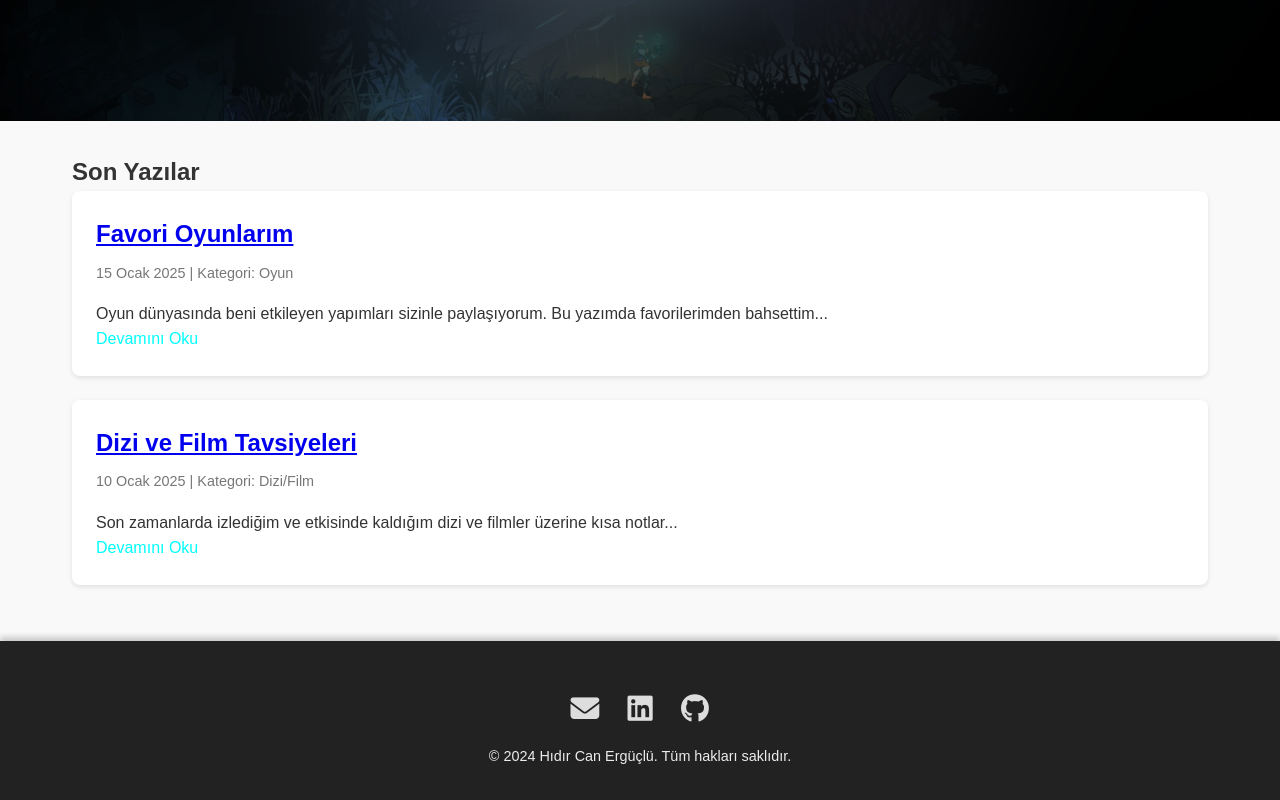
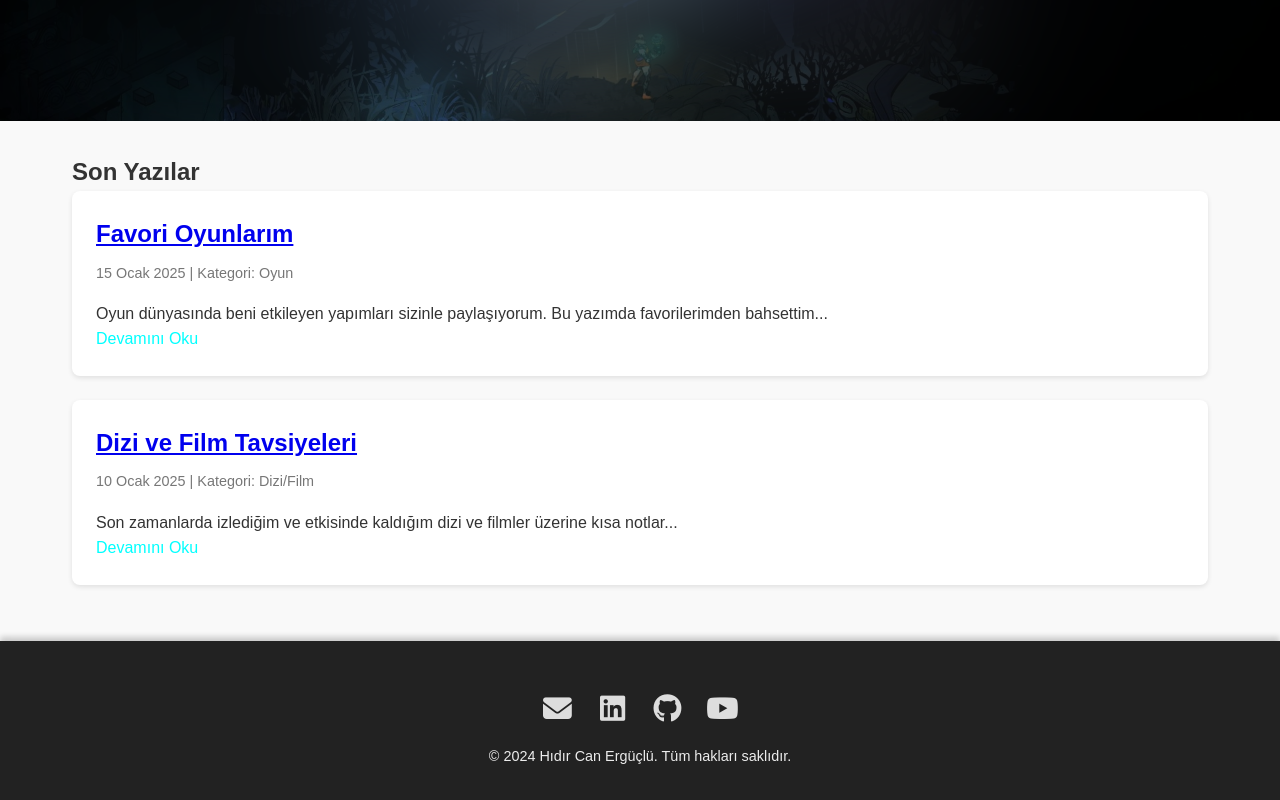
Before and after one commit to hidirerguclu93/hidircanerguclu-com-tr, a plain HTML site: page index.html in a window 1280 px wide. Shown: the part 597-1397 px from the top of the page. Drawn offline with Linux system fonts and the light colour scheme.

Commit message:
geneldüzenleme

```diff
--- a/index.html
+++ b/index.html
@@ -6,10 +6,11 @@
     <meta name="viewport" content="width=device-width, initial-scale=1.0">
     <meta name="description" content="Oyun, dizi, film ve müzik blog sitesi">
     <title>Hıdır Can Ergüçlü</title>
-
+    <link rel="icon" href="dungeon-solid.svg" type="image/x-icon" />
 
     <link rel="stylesheet" href="style.css">
     <link rel="stylesheet" href="https://cdnjs.cloudflare.com/ajax/libs/font-awesome/6.5.1/css/all.min.css">
+
 
 </head>
 
@@ -69,6 +70,9 @@
             <a href="https://github.com/hidirerguclu93" title="GitHub" target="_blank">
                 <i class="fab fa-github"></i>
             </a>
+            <a href="https://www.youtube.com/@sadececan8001" title="Youtube" target="_blank">
+                <i class="fab fa-youtube"></i>
+            </a>
         </div>
         <p>&copy; 2024 Hıdır Can Ergüçlü. Tüm hakları saklıdır.</p>
     </footer>
```
Also changed, not shown: galeri.html (+0 -6 lines), dungeon-solid.svg (added), icon.svg (deleted).
